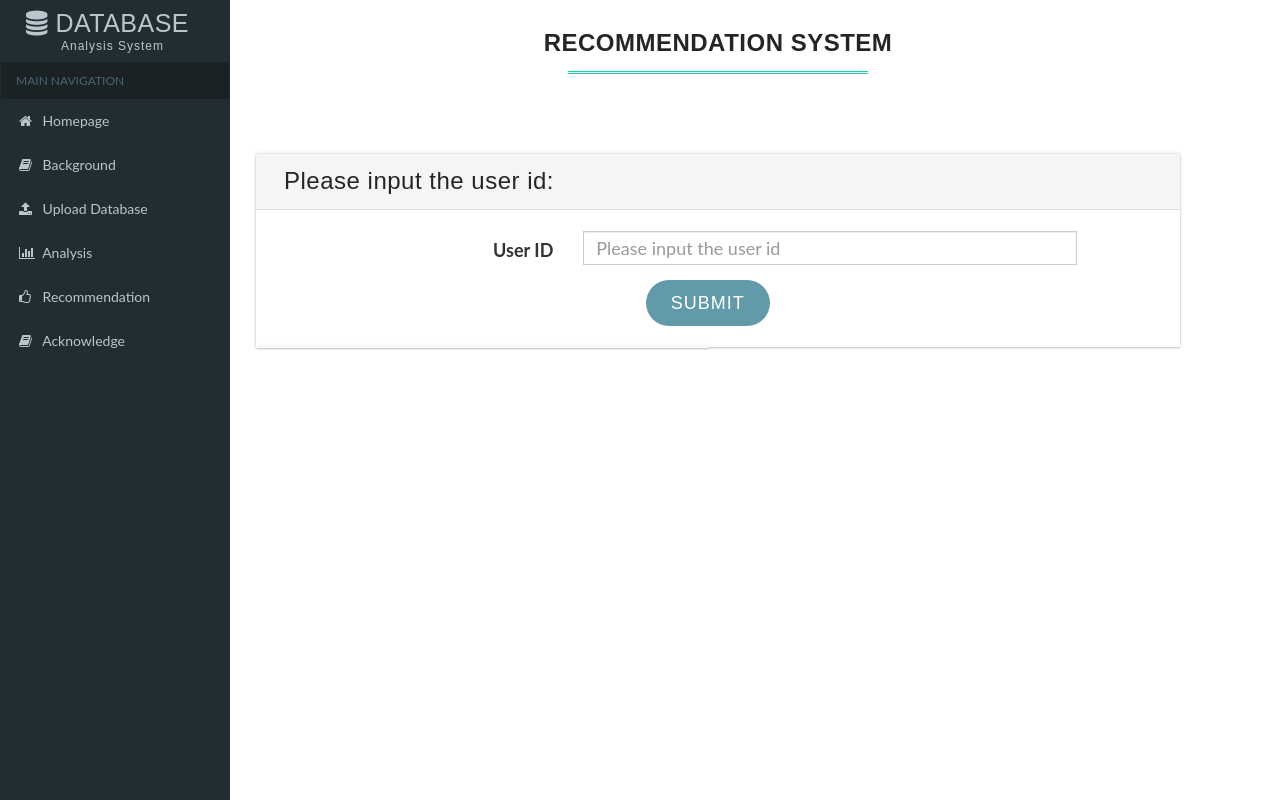
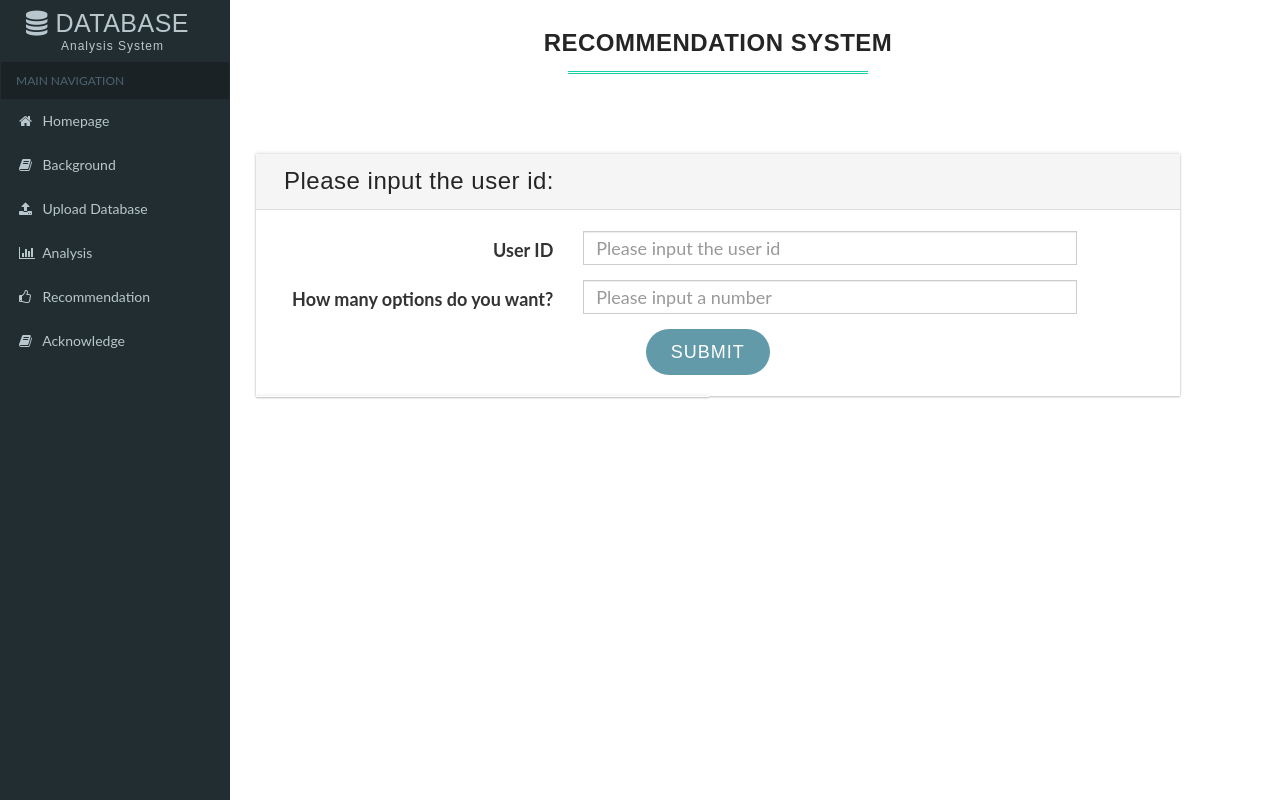
Before and after one commit to nancy0361/CS516_DataPipeline, a Flask app: page /recommendation in a window 1280 px wide. Run offline with Flask 2, Linux system fonts and the light colour scheme; parts of the project's set-up code (start-up, migrations or seed data) failed here and were passed over; some libraries are stand-ins or nearby versions.

Commit message:
update analysis html

```diff
--- a/web/templates/recommendation.html
+++ b/web/templates/recommendation.html
@@ -118,6 +118,12 @@
                             <input style="font-size:18px;" class="form-control" id="user_id" placeholder="Please input the user id">
                         </div>
                     </div>
+                    <div class="form-group">
+                            <label class="col-sm-4 control-label" style="font-size:18px;">How many options do you want?</label>
+                            <div class="col-sm-7">
+                                <input style="font-size:18px;" class="form-control" id="option_num" placeholder="Please input a number">
+                            </div>
+                        </div>
                     <div class="col-sm-offset-5">
                         <button type="submit" class="btn btn-default">Submit</button>
                     </div>
```
